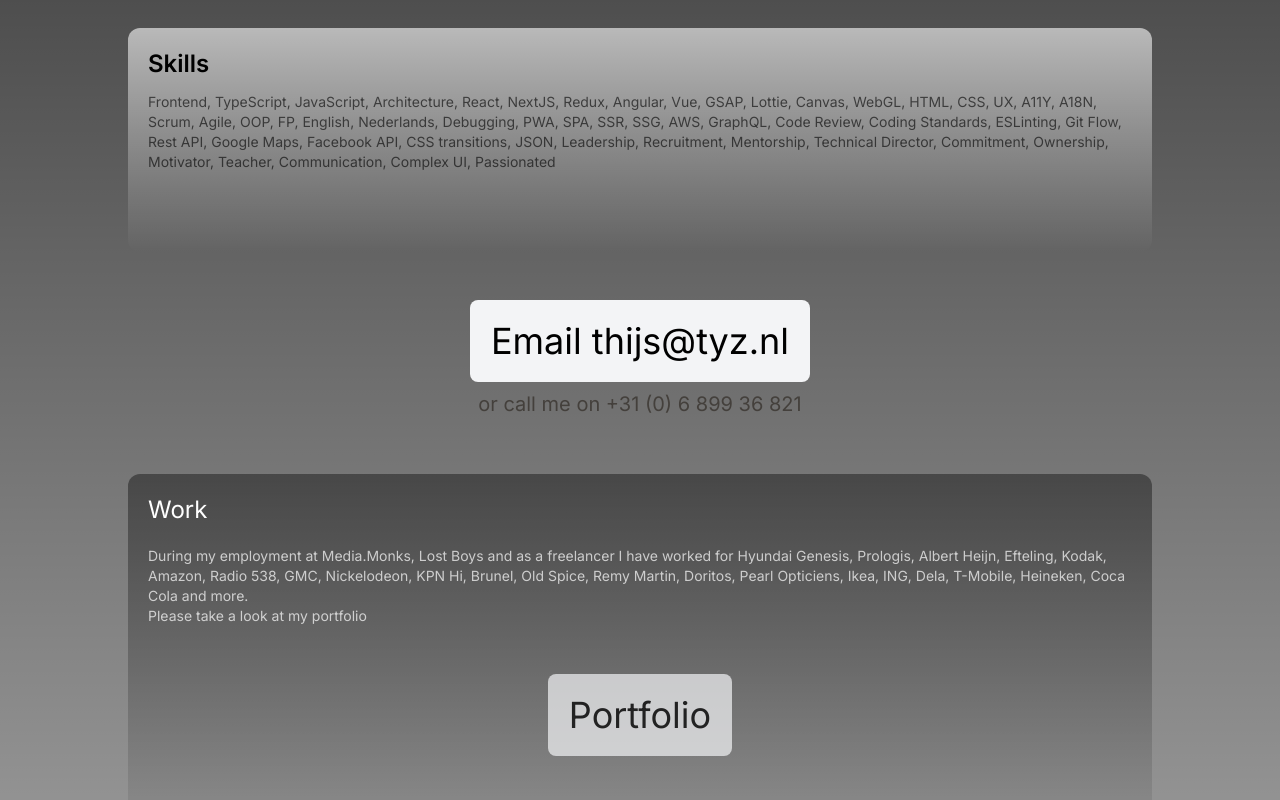
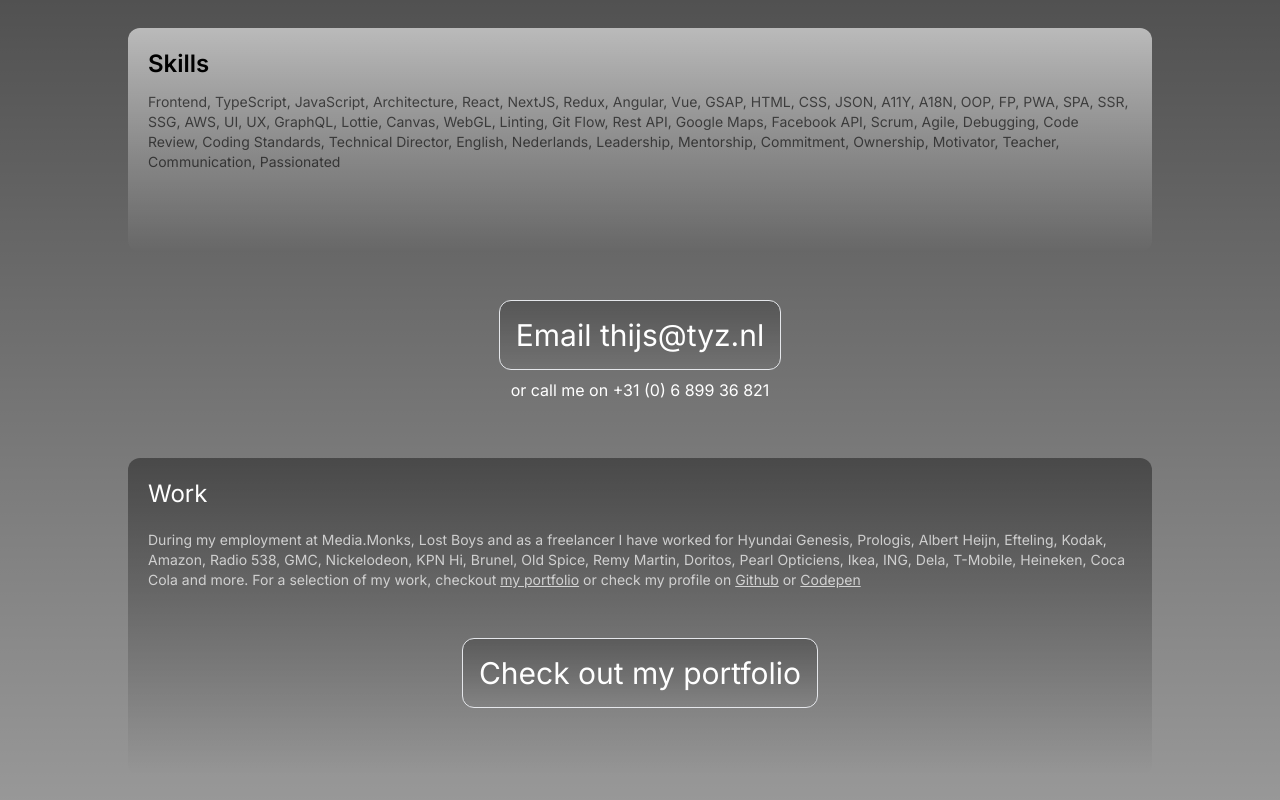
Before and after one commit to ThijsTyZ/tyz, a Next.js app: page / in a window 1280 px wide. Shown: the part 920-1720 px from the top of the page. Built offline with nearby package versions, Linux system fonts and the light colour scheme.

Commit message:
Add Cta component

```diff
--- /dev/null
+++ b/src/app/components/Cta.tsx
@@ -0,0 +1,34 @@
+import Link from 'next/link';
+import type { ReactElement, ReactNode } from 'react';
+import type { Path } from '@/app/data/copy';
+
+export function Cta({
+  children,
+  path,
+  href,
+}: {
+  children: ReactNode;
+} & (
+  | { path: Path; href?: never }
+  | { href: string; path?: never }
+)): ReactElement {
+  return (
+    <Link
+      href={path ?? href}
+      className={`
+              text-white text-3xl
+              p-4 m-2
+              rounded-xl
+              transition-colors
+              border border-opacity-10
+              bg-gradient-to-b from-[rgba(0,0,0,0.2)] to-transparent
+
+              hover:text-black
+              hover:no-underline
+              hover:bg-white
+              `}
+    >
+      {children}
+    </Link>
+  );
+}
--- a/src/app/components/Footer.tsx
+++ b/src/app/components/Footer.tsx
@@ -1,3 +1,4 @@
+import Link from 'next/link';
 import { type ReactElement } from 'react';
 
 export function Footer(): ReactElement {
@@ -17,7 +18,7 @@ export function Footer(): ReactElement {
         </p>
         <ul className="w-1/2 text-right">
           <li>
-            <a
+            <Link
               href="/pdf/Curriculum Vitae - Thijs Broerse.pdf"
               target="_blank"
               rel="noreferrer"
@@ -25,40 +26,40 @@ export function Footer(): ReactElement {
               download
             >
               Curriculum Vitae
-            </a>
+            </Link>
           </li>
           <li>
-            <a
+            <Link
               href="https://www.linkedin.com/in/tyz81/"
               target="_blank"
               rel="noreferrer"
               title="View my profile on LinkedIn"
             >
               LinkedIn
-            </a>
+            </Link>
           </li>
           <li>
-            <a
-              href="https://www.linkedin.com/in/tyz81/"
+            <Link
+              href="https://github.com/ThijsTyZ"
               target="_blank"
               rel="noreferrer"
               title="View my profile on Github"
             >
               Github
-            </a>
+            </Link>
           </li>
           <li>
-            <a
+            <Link
               href="https://codepen.io/_TyZ_"
               target="_blank"
               rel="noreferrer"
-              title="View my profile on Github"
+              title="View my profile on Codepen"
             >
               Codepen
-            </a>
+            </Link>
           </li>
           <li>
-            <a
+            <Link
               href="/pdf/Algemene Voorwaarden - TyZ.pdf"
               target="_blank"
               rel="noreferrer"
@@ -66,7 +67,7 @@ export function Footer(): ReactElement {
               download
             >
               Terms and Conditions
-            </a>
+            </Link>
           </li>
         </ul>
       </div>
--- a/src/app/data/copy.ts
+++ b/src/app/data/copy.ts
@@ -6,7 +6,7 @@ export const paths = {
   about: '/about',
 } as const;
 
-type Path = ValueOf<typeof paths>;
+export type Path = ValueOf<typeof paths>;
 
 type Page = {
   path: Path;
@@ -66,9 +66,6 @@ export const skills: ReadonlyArray<Skill> = [
     href: 'https://greensock.com/gsap/',
     description: 'Green Sock Animation Platform',
   },
-  { name: 'Lottie' },
-  { name: 'Canvas' },
-  { name: 'WebGL' },
   {
     name: 'HTML',
     description: 'HyperText Markup Language',
@@ -79,45 +76,46 @@ export const skills: ReadonlyArray<Skill> = [
     description: 'Cascading Style Sheets',
     href: 'https://en.wikipedia.org/wiki/CSS',
   },
-  { name: 'UX' },
+  { name: 'JSON' },
   {
     name: 'A11Y',
     href: 'https://developer.mozilla.org/en-US/docs/Web/Accessibility',
     description: 'Accessibility',
   },
   { name: 'A18N' },
-  { name: 'Scrum' },
-  { name: 'Agile' },
   { name: 'OOP' },
   { name: 'FP' },
-  { name: 'English' },
-  { name: 'Nederlands', alternatives: ['Dutch', 'NL'] },
-  { name: 'Debugging' },
   { name: 'PWA' },
   { name: 'SPA' },
   { name: 'SSR' },
   { name: 'SSG' },
   { name: 'AWS' },
+  { name: 'UI' },
+  { name: 'UX' },
   { name: 'GraphQL' },
-  { name: 'Code Review' },
-  { name: 'Coding Standards' },
-  { name: 'ESLinting' },
+  { name: 'Lottie' },
+  { name: 'Canvas' },
+  { name: 'WebGL' },
+  { name: 'Linting' },
   { name: 'Git Flow' },
   { name: 'Rest API' },
   { name: 'Google Maps' },
   { name: 'Facebook API' },
-  { name: 'CSS transitions' },
-  { name: 'JSON' },
+  { name: 'Scrum' },
+  { name: 'Agile' },
+  { name: 'Debugging' },
+  { name: 'Code Review' },
+  { name: 'Coding Standards' },
+  { name: 'Technical Director' },
+  { name: 'English' },
+  { name: 'Nederlands', alternatives: ['Dutch', 'NL'] },
   { name: 'Leadership' },
-  { name: 'Recruitment' },
   { name: 'Mentorship' },
-  { name: 'Technical Director' },
   { name: 'Commitment' },
   { name: 'Ownership', href: '#ownership' },
   { name: 'Motivator' },
   { name: 'Teacher' },
   { name: 'Communication' },
-  { name: 'Complex UI' },
   { name: 'Passionated' },
 ] as const;
 
--- a/src/app/layout.tsx
+++ b/src/app/layout.tsx
@@ -1,7 +1,7 @@
 import './globals.css';
 import type { Metadata } from 'next';
 import { Inter } from 'next/font/google';
-import type React from 'react';
+import type { ReactNode, ReactElement } from 'react';
 import { Footer } from '@/app/components/Footer';
 import { Header } from '@/app/components/Header';
 import { keywords } from '@/app/data/copy';
@@ -19,8 +19,8 @@ export const metadata: Metadata = {
 export default function RootLayout({
   children,
 }: {
-  children: React.ReactNode;
-}): React.ReactNode {
+  children: ReactNode;
+}): ReactElement {
   return (
     <html lang="en">
       <body className={inter.className}>
--- a/src/app/page.tsx
+++ b/src/app/page.tsx
@@ -1,5 +1,6 @@
 import Link from 'next/link';
 import { type ReactElement, Fragment } from 'react';
+import { Cta } from '@/app/components/Cta';
 import { Hero } from '@/app/components/Hero';
 import { skills, recommendations, paths } from '@/app/data/copy';
 
@@ -81,37 +82,56 @@ export default function Home(): ReactElement {
 
       {/* CTA */}
       <section className="max-w-5xl flex flex-col lg:place-items-center py-10">
-        <Link
-          href="mailto:thijs@tyz.nl"
-          className="text-black text-4xl p-5 m-2 rounded-lg border border-transparent transition-colors border-gray-300 bg-gray-100 hover:border-gray-600 hover:bg-white hover:no-underline"
-        >
-          Email thijs@tyz.nl
-        </Link>
-        <a href="tel:+31689936821" className="text-stone-700 text-xl max-w-5xl">
+        <Cta href="mailto:thijs@tyz.nl">Email thijs@tyz.nl</Cta>
+
+        <a href="tel:+31689936821" className="text-white text-m max-w-5xl">
           or call me on +31 (0) 6 899 36 821
         </a>
       </section>
       {/**/}
 
       {/* Portfolio */}
-      <section className="p-5 pb-20 w-full mt-4 bg-gradient-to-r lg:bg-gradient-to-b from-[rgba(0,0,0,0.4)] to-transparent rounded-xl text-white text-sm">
+      <section className="p-5 w-full mt-4 bg-gradient-to-r lg:bg-gradient-to-b from-[rgba(0,0,0,0.4)] to-transparent rounded-xl text-white text-sm">
         <h3 className="text-2xl mb-5">Work</h3>
         <p className="text-sm opacity-70">
           During my employment at Media.Monks, Lost Boys and as a freelancer I
           have worked for Hyundai Genesis, Prologis, Albert Heijn, Efteling,
           Kodak, Amazon, Radio 538, GMC, Nickelodeon, KPN Hi, Brunel, Old Spice,
           Remy Martin, Doritos, Pearl Opticiens, Ikea, ING, Dela, T-Mobile,
-          Heineken, Coca Cola and more. <br />
-          <Link href={paths.portfolio}>Please take a look at my portfolio</Link>
-          <div className="flex flex-col lg:place-items-center py-10">
-            <Link
-              href={paths.portfolio}
-              className="text-black text-4xl p-5 m-2 rounded-lg border border-transparent transition-colors border-gray-300 bg-gray-100 hover:border-gray-600 hover:bg-white hover:no-underline"
-            >
-              Portfolio
-            </Link>
-          </div>
+          Heineken, Coca Cola and more. For a selection of my work, checkout{' '}
+          <Link
+            href={paths.portfolio}
+            className="underline hover:text-black"
+            title="View my porfolio"
+          >
+            {' '}
+            my portfolio
+          </Link>{' '}
+          or check my profile on{' '}
+          <Link
+            href="https://github.com/ThijsTyZ"
+            target="_blank"
+            rel="noreferrer"
+            title="View my profile on Github"
+            className="underline hover:text-black"
+          >
+            Github
+          </Link>{' '}
+          or{' '}
+          <Link
+            href="https://codepen.io/_TyZ_"
+            target="_blank"
+            rel="noreferrer"
+            title="View my profile on Codepen"
+            className="underline hover:text-black"
+          >
+            Codepen
+          </Link>
         </p>
+
+        <div className="flex flex-col lg:place-items-center py-10">
+          <Cta path={paths.portfolio}>Check out my portfolio</Cta>
+        </div>
       </section>
       {/**/}
 
```
